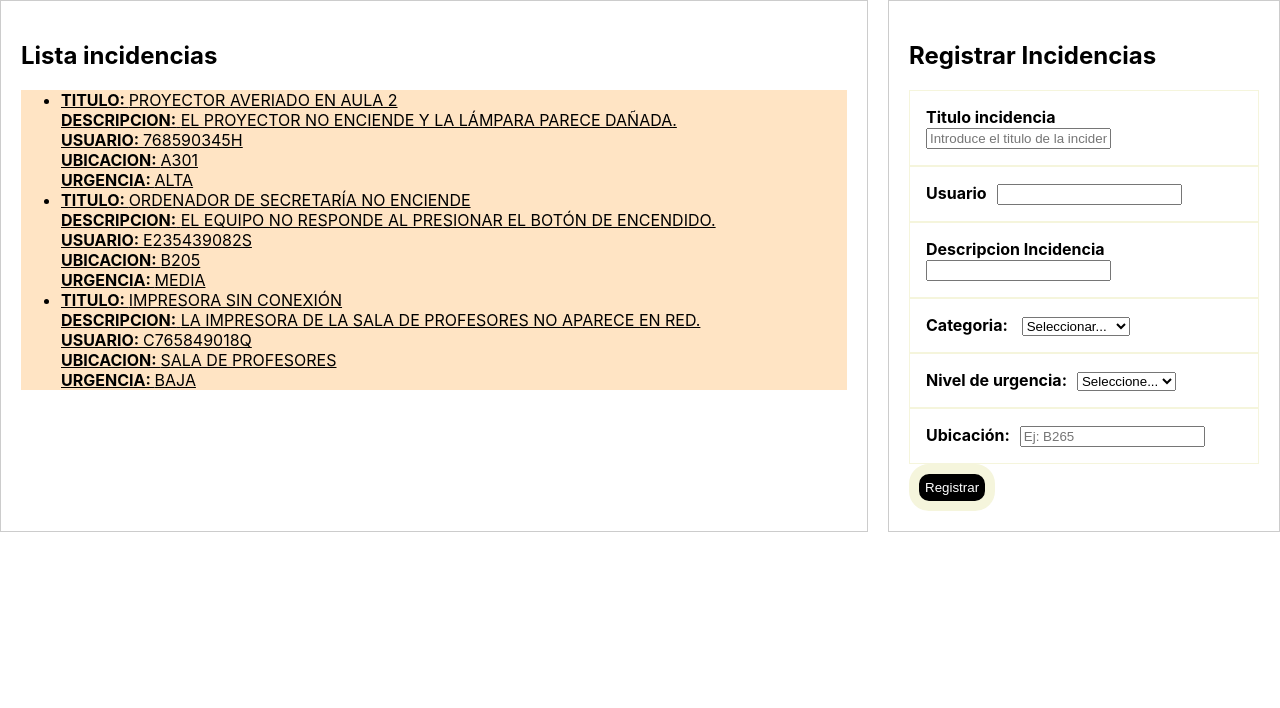
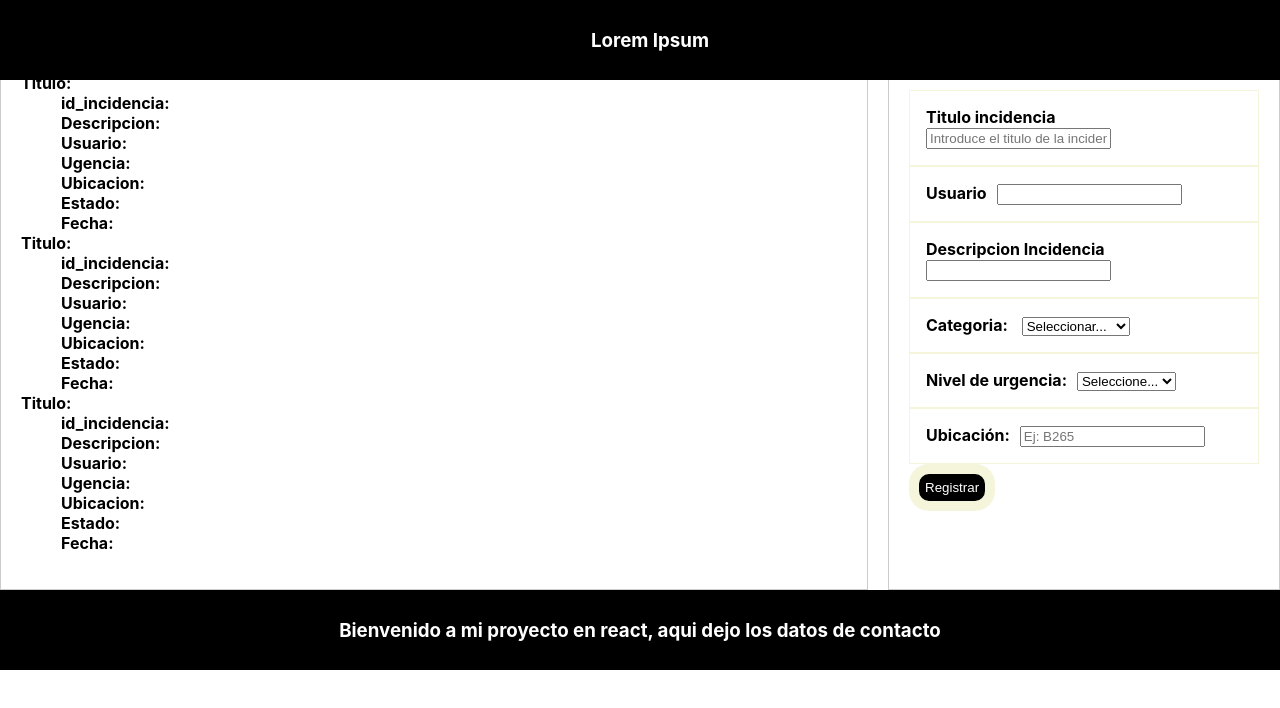
Before and after one commit to Vitor-HFS/ProyectoReact, a React (Create React App) app: page / in a window 1280 px wide. Shown: the top 708 px of the page. Built offline with nearby package versions, Linux system fonts and the light colour scheme.

Commit message:
Agregar cambios para UT04_ACT1b

```diff
--- a/src/Components/Milista.js
+++ b/src/Components/Milista.js
@@ -1,4 +1,5 @@
 import React from 'react';
+import {useState} from "react";
 function MiLista (props){
 
 return(
--- a/src/Components/form.js
+++ b/src/Components/form.js
@@ -1,12 +1,12 @@
-import React from 'react';
+import {useState} from "react"
 import './Form.css'
 
-class Form extends React.Component{
+function Form (props){
 
-envioFormulario = (event)=>{
+const envioFormulario = (event)=>{
             event.preventDefault();
             const form = event.target;
-            this.props.agregarIncidencia(
+            props.agregarIncidencia(
             form.titulo.value,
             form.Descripcion.value,
             form.opcion.value,
@@ -17,11 +17,11 @@ envioFormulario = (event)=>{
     );
  };
 
-    render(){
+
         return (
             <div>
                 <h2>Registrar Incidencias</h2>
-                <form onSubmit={this.envioFormulario}>
+                <form onSubmit={envioFormulario}>
 
                  {/* Titulo incidencia */}
 
@@ -98,5 +98,5 @@ envioFormulario = (event)=>{
         )
     }
 
-}
+
 export default Form;
--- a/src/main/App.js
+++ b/src/main/App.js
@@ -2,50 +2,23 @@ import './App.css';
 import React from "react"
 import Header from '../footer/Footer';
 import Footer from'../header/Header';
-import Form from '../Components/Form.js'
+import Form from '../Components/form.js'
 import MiLista from '../Components/Milista.js';
+import {useState} from "react";
+function App (){
 
-class App extends React.Component {
+    const [incidencias, setIncidencia] = useState([
 
-
-state = { incidencias: [
  {
-    id_usuario: "768590345h",
-    titulo: "Proyector averiado en aula 2",
-    descripcion: "El proyector no enciende y la lámpara parece dañada.",
-    categoria: "Hardware",
-    nivel_urgencia: "Alta",
-    fecha_registro: "2025-10-03",
-    estado: "Abierto",
-    ubicacion: "A301"
-},
-
-{
-    id_incidencia: 2,
-    id_usuario: "e235439082s",
-    titulo: "Ordenador de secretaría no enciende",
-    descripcion: "El equipo no responde al presionar el botón de encendido.",
-    categoria: "Hardware",
-    nivel_urgencia: "Media",
-    fecha_registro: "2025-10-02",
-    estado: "En proceso",
-    ubicacion: "B205"
 },
 {
-    id_incidencia: 3,
-    id_usuario: "c765849018q",
-    titulo: "Impresora sin conexión",
-    descripcion: "La impresora de la sala de profesores no aparece en red.",
-    categoria: "Red/Impresión",
-    nivel_urgencia: "Baja",
-    fecha_registro: "2025-10-01",
-    estado: "Resuelta",
-    ubicacion: "Sala de profesores"
+},
+{
 }
 
-]}
+])
 
-agregarIncidencia = (nuevo_titulo, nuevo_descripcion, nuevo_categoria, nuevo_nivel_urgencia, nuevo_ubicacion, nuevo_usuario) => {
+const agregarIncidencia = (nuevo_titulo, nuevo_descripcion, nuevo_categoria, nuevo_nivel_urgencia, nuevo_ubicacion, nuevo_usuario) => {
 
 const fecha = new Date();
 const year = fecha.getFullYear();
@@ -53,29 +26,11 @@ const month = String(fecha.getMonth() + 1).padStart(2, '0'); // meses 0-11
 const day = String(fecha.getDate()).padStart(2, '0');
 const fechaFormateada = `${year}-${month}-${day}`;
 
-const nuevo_id= this.state.incidencias.length+1;
-
-// 2. Comprobar si ya existe en la lista una incidencia con ese id
-const esDuplicado = this.state.incidencias.some(incidencia =>
-    incidencia.id_incidencia === nuevo_id
-);
-
-// 3. LÓGICA DE VALIDACIÓN: Si es duplicado, BLOQUEAR EL GUARDADO
-if (esDuplicado) {
-    // Muestra un aviso al usuario (más visible que solo la consola)
-    alert('ERROR: El número de incidencia ' + nuevo_id + ' ya existe. No se guardará.');
-
-    // **ESTO ES LO IMPORTANTE:** Usar 'return' para salir de la función
-    // e impedir que se ejecute el código de guardado posterior.
-    return;
-}
-
-
   const nueva_incidencia = {
 
     titulo: nuevo_titulo,
     descripcion: nuevo_descripcion,
-    id_incidencia: this.state.incidencias.length+1,
+    id_incidencia: incidencias.length+1,
     id_usuario: nuevo_usuario,
     ubicacion: nuevo_ubicacion,
     categoria: nuevo_categoria,
@@ -86,51 +41,35 @@ if (esDuplicado) {
 
   };
 
-  this.setState({
-
-    incidencias: [...this.state.incidencias, nueva_incidencia]
-  });
+  setIncidencia([...incidencias, nueva_incidencia]
+  );
 
   console.log("Datos recibidos: ", nueva_incidencia);
 
 };
 
 
-  render() {
-
-
-
       return(
+        <>
+        <Header></Header>
      <div id='contenedor-incidencias'>
         <main>
-            <h2>Lista incidencias</h2>
-            <ul>
-                {this.state.incidencias.map((i) => (
-                 <li key= {i.id_incidencia}>
-                    <strong>Titulo: </strong>{i.titulo}<br></br>
-                    <strong>Descripcion:</strong> {i.descripcion}<br></br>
-                    <strong>Usuario: </strong>{i.id_usuario}<br></br>
-                    <strong>Ubicacion: </strong>{i.ubicacion}<br></br>
-                    <strong>Urgencia: </strong>{i.nivel_urgencia}<br></br>
-
-                 </li>
-                 ))}
-
-            </ul>
+            <p>Esta aplicacion muestra el contenido de mi app: </p>
+            <MiLista incidencias={incidencias}></MiLista>
 
             </main>
 
             <aside>
-            <Form agregarIncidencia={this.agregarIncidencia}></Form>
+            <Form agregarIncidencia={agregarIncidencia}></Form>
             </aside>
 
         </div>
-
+        <Footer></Footer>
+</>
                 );
 
 
             };
-  }
 
 
 
```
Also changed, not shown: src/main/MiLista.js (added, +20 -0 lines).
